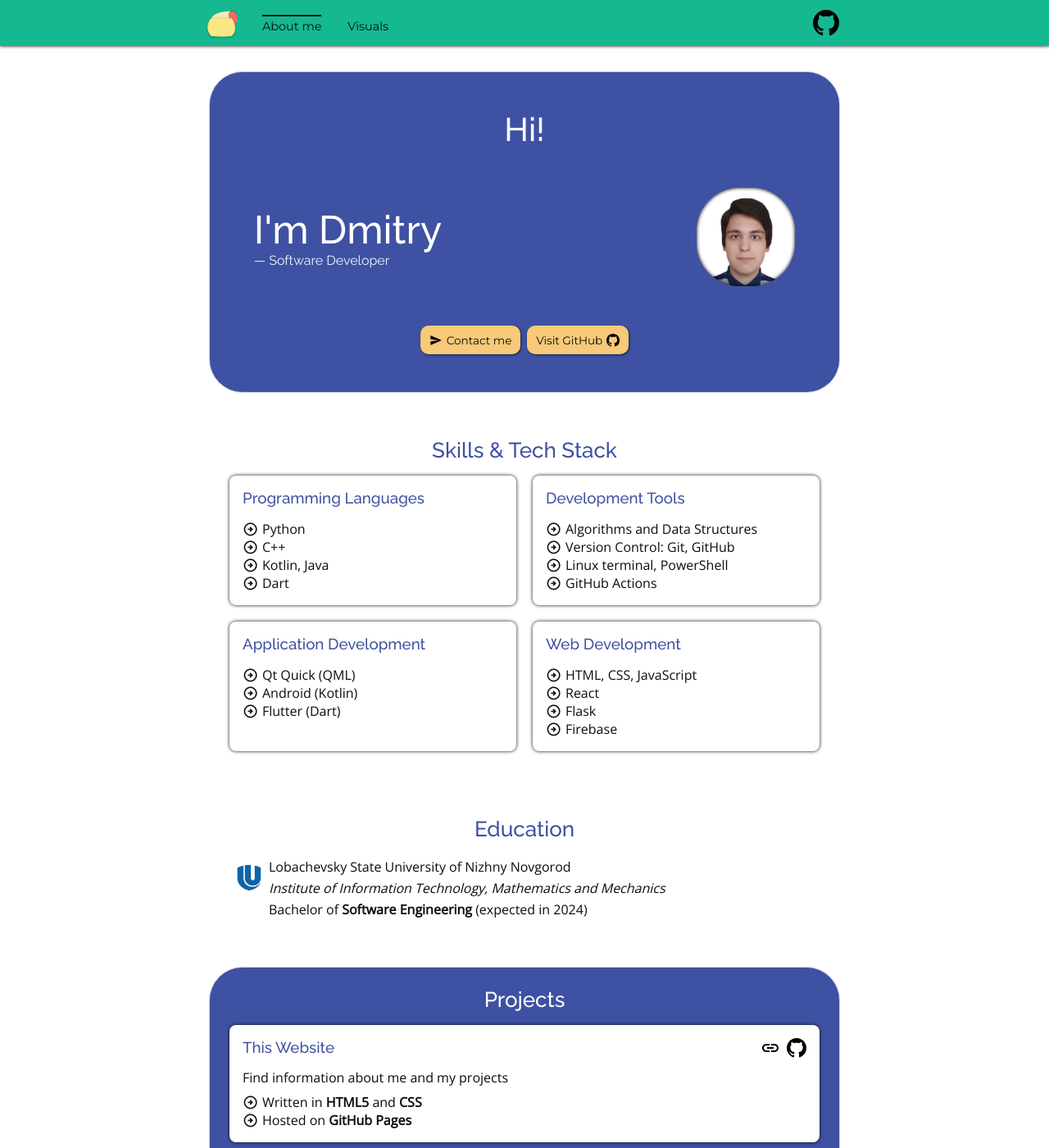
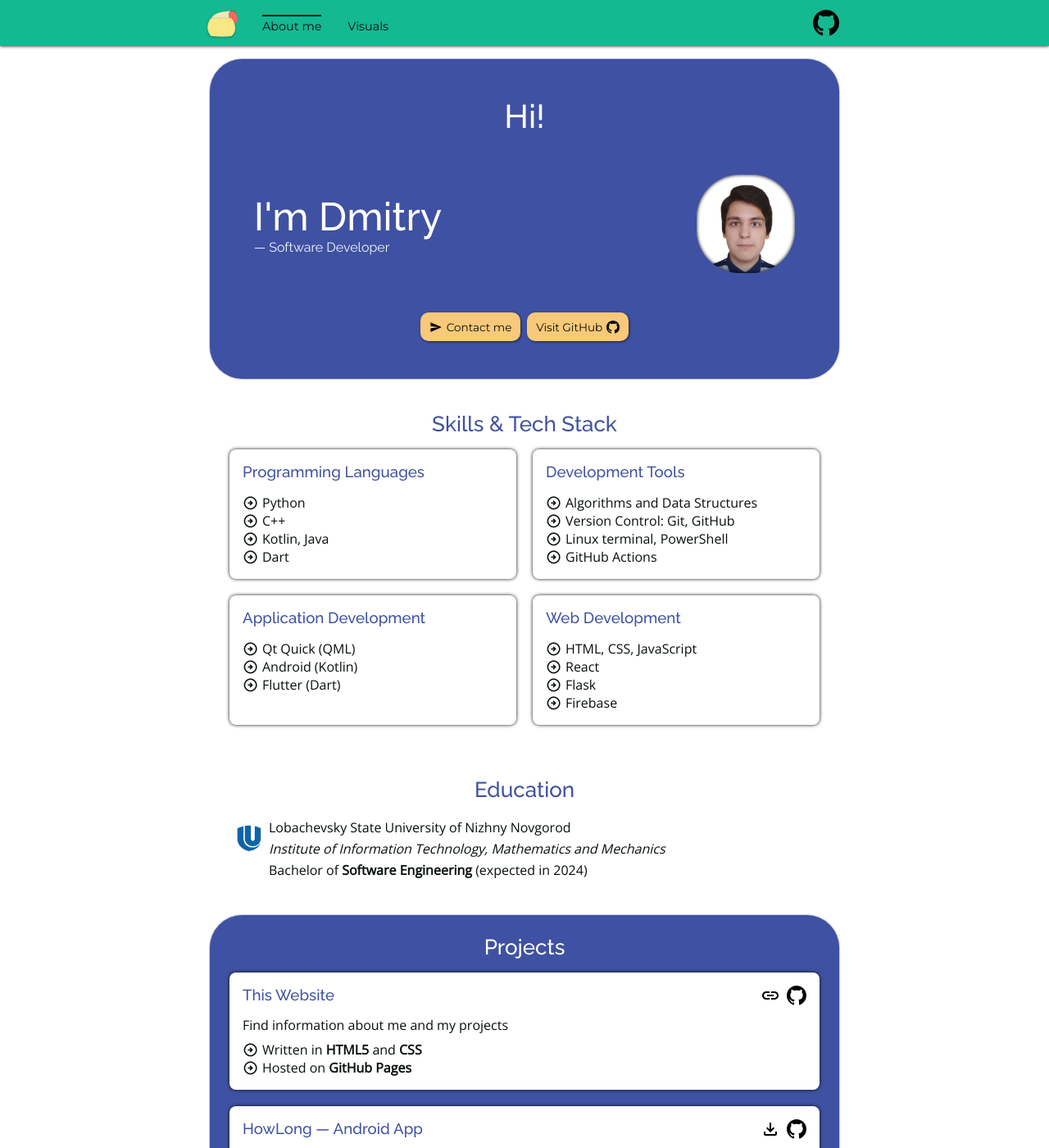
Before and after one commit to lonelyteapot/lonelyteapot.github.io, a Jekyll site: the page built from pages/index.html, in a window 1280 px wide and 1400 px high. Shown: the whole window at 82% size. Built offline with Jekyll 4.4.1, drawn with Linux system fonts in a browser that asks for light colours.

```diff
--- a/css/global.css
+++ b/css/global.css
@@ -47,7 +47,7 @@ html {
 body {
     display: grid;
     grid-template-rows: auto 1fr auto;
-    grid-template-columns: 1fr minmax(0, 768px) 1fr;
+    grid-template-columns: minmax(3px, 1fr) minmax(0, 768px) minmax(3px, 1fr);
     grid-template-areas: 'head head head'
                          '.... main ....'
                          'foot foot foot';
--- a/css/sections/main.css
+++ b/css/sections/main.css
@@ -2,8 +2,8 @@ main {
     grid-area: main;
     display: flex;
     flex-direction: column;
-    gap: 2rem;
-    padding: 2rem 0;
+    gap: 1rem;
+    padding: 1rem 0;
 }
 
 main > section {
```
